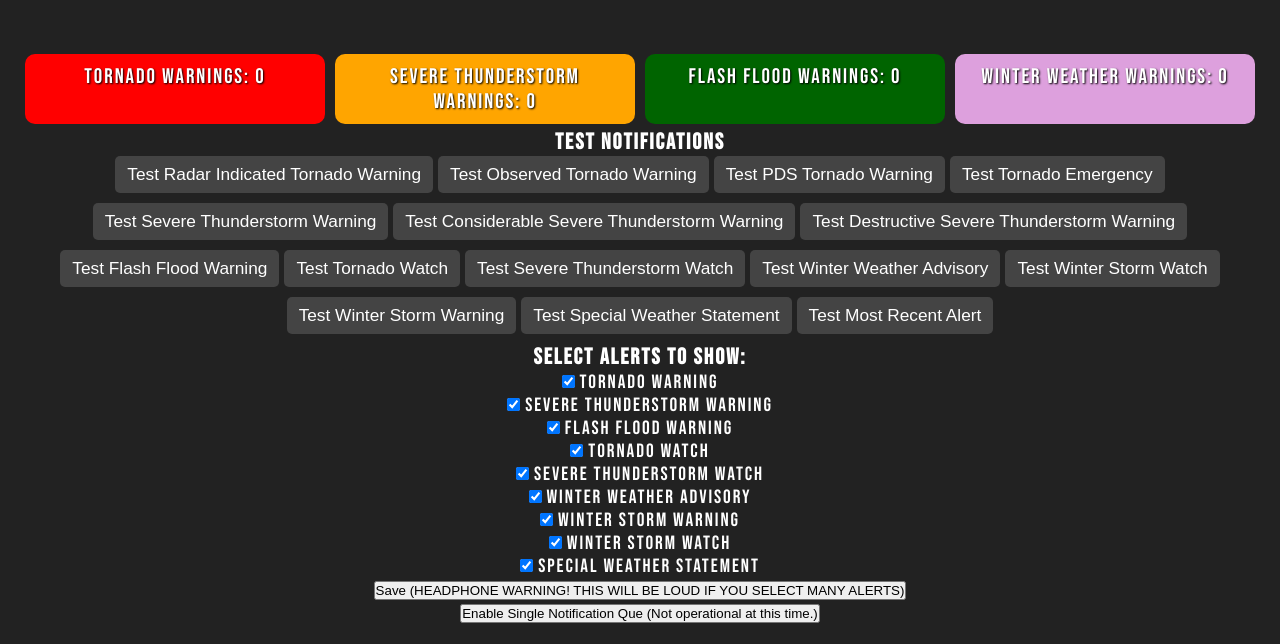
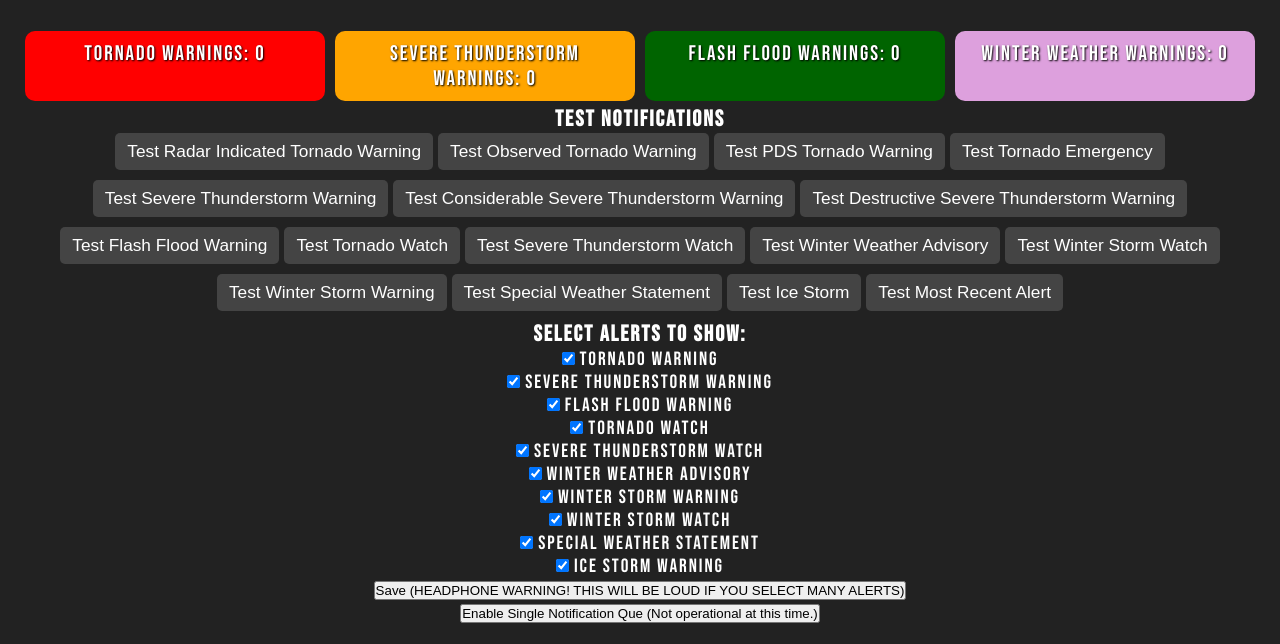
Before and after one commit to ryderm-wx/WarnerFeeds, a plain HTML site: page index.html in a window 1280 px wide. Shown: the part 156-800 px from the top of the page. Drawn offline with Linux system fonts and the light colour scheme; no server answers.

Commit message:
Add files via upload

```diff
--- a/index.html
+++ b/index.html
@@ -47,6 +47,7 @@
             <button onclick="testNotification('Winter Storm Watch')">Test Winter Storm Watch</button>
             <button onclick="testNotification('Winter Storm Warning')">Test Winter Storm Warning</button>
             <button onclick="testNotification('Special Weather Statement')">Test Special Weather Statement</button>
+            <button onclick="testNotification('Ice Storm Warning')">Test Ice Storm</button>
             <button onclick="testMostRecentAlert()">Test Most Recent Alert</button> <!-- New button -->
         </div>
         <div class="checkbox-container">
@@ -60,6 +61,7 @@
             <label><input type="checkbox" value="Winter Storm Warning" checked> Winter Storm Warning</label><br>
             <label><input type="checkbox" value="Winter Storm Watch" checked> Winter Storm Watch</label><br>
             <label><input type="checkbox" value="Special Weather Statement" checked> Special Weather Statement</label><br>
+            <label><input type="checkbox" value="Ice Storm Warning" checked> Ice Storm Warning</label><br>
             <button id="saveButton">Save (HEADPHONE WARNING! THIS WILL BE LOUD IF YOU SELECT MANY ALERTS)</button>
         </div>
         <div>
```
